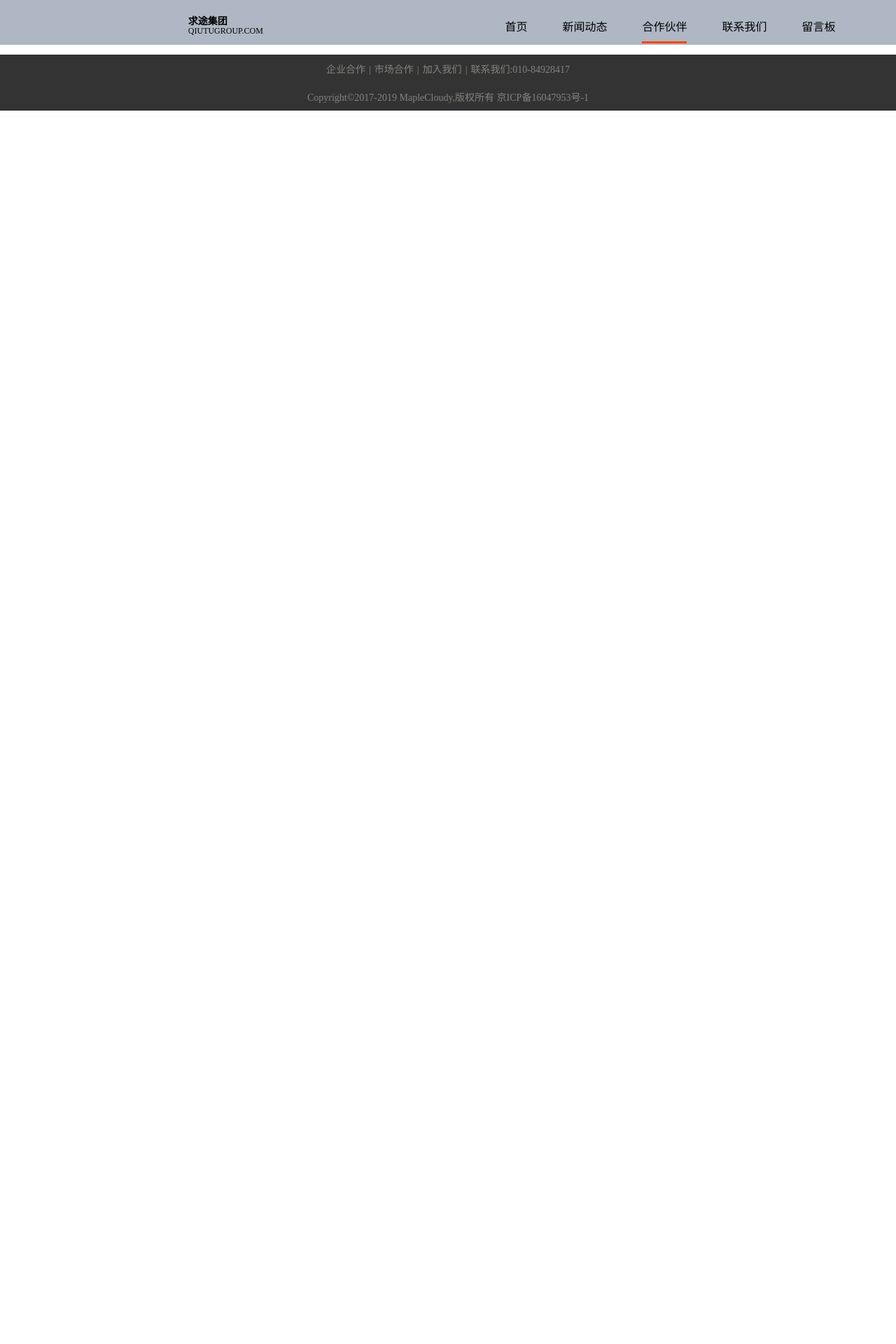
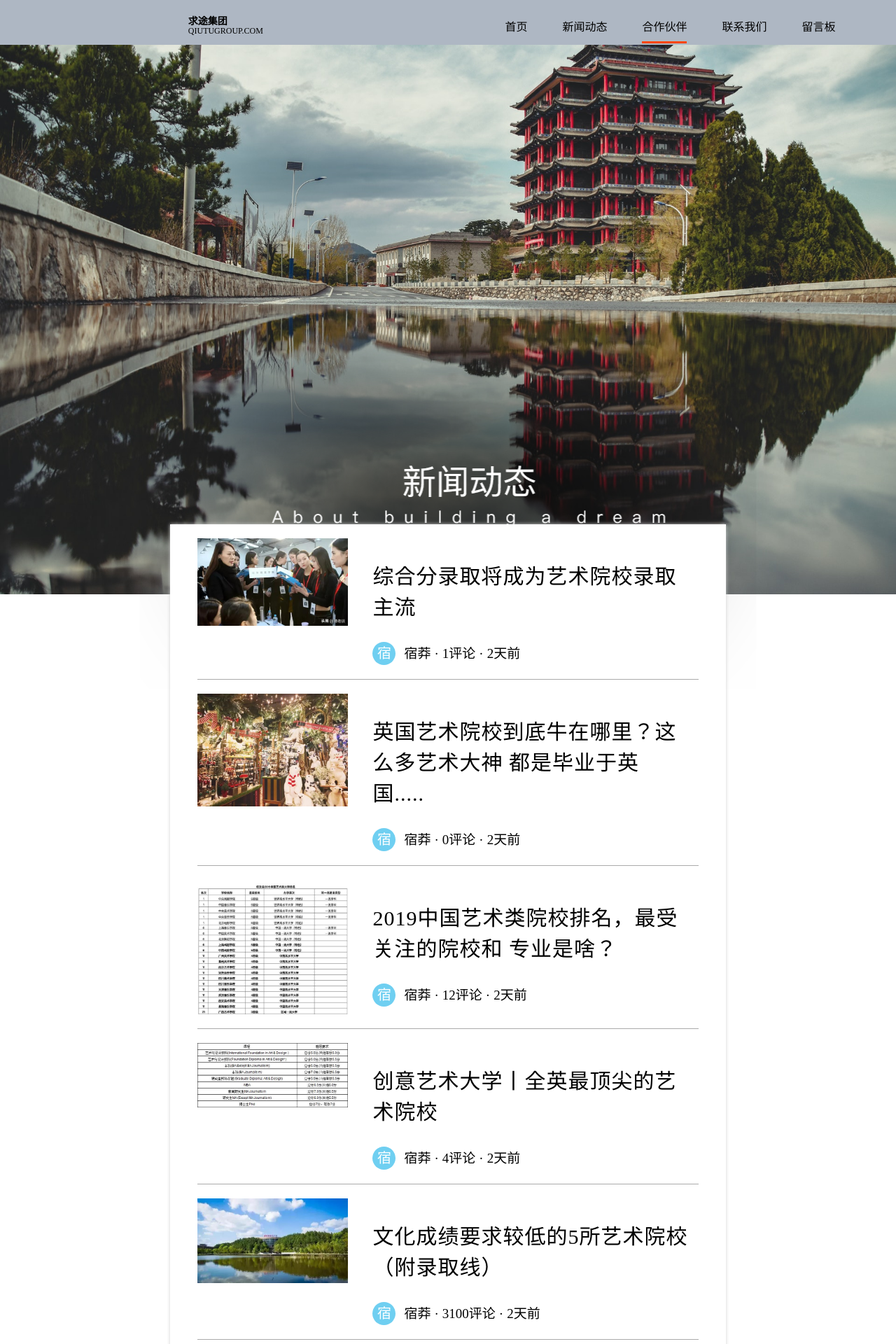
Before and after one commit to cocozhang2017/zhumengedu, a Vue app: page /parnter in a window 1280 px wide. Shown: the top 1920 px of the page at 70% size. Before the commit the page ends 800 px from the top, so only its background shows below. Built offline with nearby package versions, Linux system fonts and the light colour scheme.

Commit message:
合作伙伴

```diff
--- a/src/pages/parnter.vue
+++ b/src/pages/parnter.vue
@@ -1,14 +1,177 @@
 <template>
-    <div>
+    <div class="news">
+        <div class="topBox">
+            <img src="../assets/img/news1.jpg">
+            <div class="top_middle">
+                <img src="../assets/img/news_title.png">
+                <!--<p class="titleText">新闻动态</p>-->
+                <!--<p class="enText">About building a dream</p>-->
+            </div>
+        </div>
+        <div class="content">
+            <div class="lists" v-for="(item,idx) of newsData">
+                <div class="list_left">
+                    <img :src="item.img">
+                </div>
+                <div class="list_right">
+                    <p>{{item.newsTitle}}</p>
+                    <div class="authorBox">
+                        <span class="firstName">{{item.author.charAt(0)}}</span>
+                        <span class="authorMsg">{{item.author}}</span>
+                        <span class="authorMsg">·</span>
+                        <span class="authorMsg">{{item.comment}}评论</span>
+                        <span class="authorMsg">·</span>
+                        <span class="authorMsg">2天前</span>
+                    </div>
+                </div>
+            </div>
+        </div>
     </div>
 </template>
 
 <script>
-  export default {
-    name: 'parnter'
-  }
+    export default {
+        name: 'parnter',
+        data: () => ({
+            newsData: [
+                {
+                    img: '/static/news/news2.jpg',
+                    newsTitle: '综合分录取将成为艺术院校录取主流',
+                    author: '宿莽',
+                    comment: '1',
+                    time: '20190910'
+                },
+                {
+                    img: '/static/news/news3.jpg',
+                    newsTitle: '英国艺术院校到底牛在哪里？这么多艺术大神 都是毕业于英国.....',
+                    author: '宿莽',
+                    comment: '0',
+                    time: '20190910'
+                },
+                {
+                    img: '/static/news/news4.jpg',
+                    newsTitle: '2019中国艺术类院校排名，最受关注的院校和 专业是啥？',
+                    author: '宿莽',
+                    comment: '12',
+                    time: '20190910'
+                },
+                {
+                    img: '/static/news/news5.jpg',
+                    newsTitle: '创意艺术大学丨全英最顶尖的艺术院校',
+                    author: '宿莽',
+                    comment: '4',
+                    time: '20190908'
+                },
+                {
+                    img: '/static/news/news6.jpg',
+                    newsTitle: '文化成绩要求较低的5所艺术院校（附录取线）',
+                    author: '宿莽',
+                    comment: '3100',
+                    time: '20190905'
+                },
+                {
+                    img: '/static/news/news7.jpg',
+                    newsTitle: '91所艺术院校分类表，2019艺考生必知，录取 院校更容易！',
+                    author: '宿莽',
+                    comment: '1928',
+                    time: '20190904'
+                },
+            ],
+        }),
+        methods: {},
+    }
 </script>
 
 <style scoped>
+    .topBox {
+        width: 100%;
+        /*max-height: 1080px;*/
+        /*overflow: hidden;*/
+        position: relative;
+    }
 
+    .topBox > img {
+        width: 100%;
+        display: block;
+        margin-top: -22px;
+    }
+
+    .top_middle {
+        text-align: center;
+        color: white;
+        position: absolute;
+        bottom: 0%;
+        left: 50%;
+        transform: translateX(-50%);
+    }
+
+    .titleText {
+        font-size: 50px;
+    }
+
+    .enText {
+        font-size: 16px;
+        letter-spacing: 18px;
+    }
+
+    .content {
+        width: 62%;
+        box-sizing: border-box;
+        margin: 0 auto;
+        padding: 0 3%;
+        box-shadow: 0 0 5px lightgray;
+        overflow: hidden;
+        background: white;
+        position: relative;
+        top: -100px;
+    }
+
+    .lists {
+        display: flex;
+        margin-top: 20px;
+        padding-bottom: 20px;
+        border-bottom: 1px solid #aaaaaa;
+    }
+
+    .lists:last-child {
+        border-bottom: none;
+    }
+
+    .list_left {
+        width: 30%;
+        max-height: 192px;
+        overflow: hidden;
+    }
+
+    .list_left img {
+        width: 100%;
+    }
+
+    .list_right {
+        width: 63%;
+        padding-left: 5%;
+    }
+
+    .list_right > p {
+        font-size: 30px;
+        letter-spacing: 1px;
+    }
+
+    .authorBox .firstName {
+        display: inline-block;
+        width: 33px;
+        height: 33px;
+        border-radius: 50%;
+        text-align: center;
+        line-height: 33px;
+        color: white;
+        font-size: 20px;
+        background: #6fcff1;
+        margin-right: 12px;
+    }
+
+    .authorBox .authorMsg {
+        font-size: 19px;
+        margin-right: 5px;
+    }
 </style>
```
